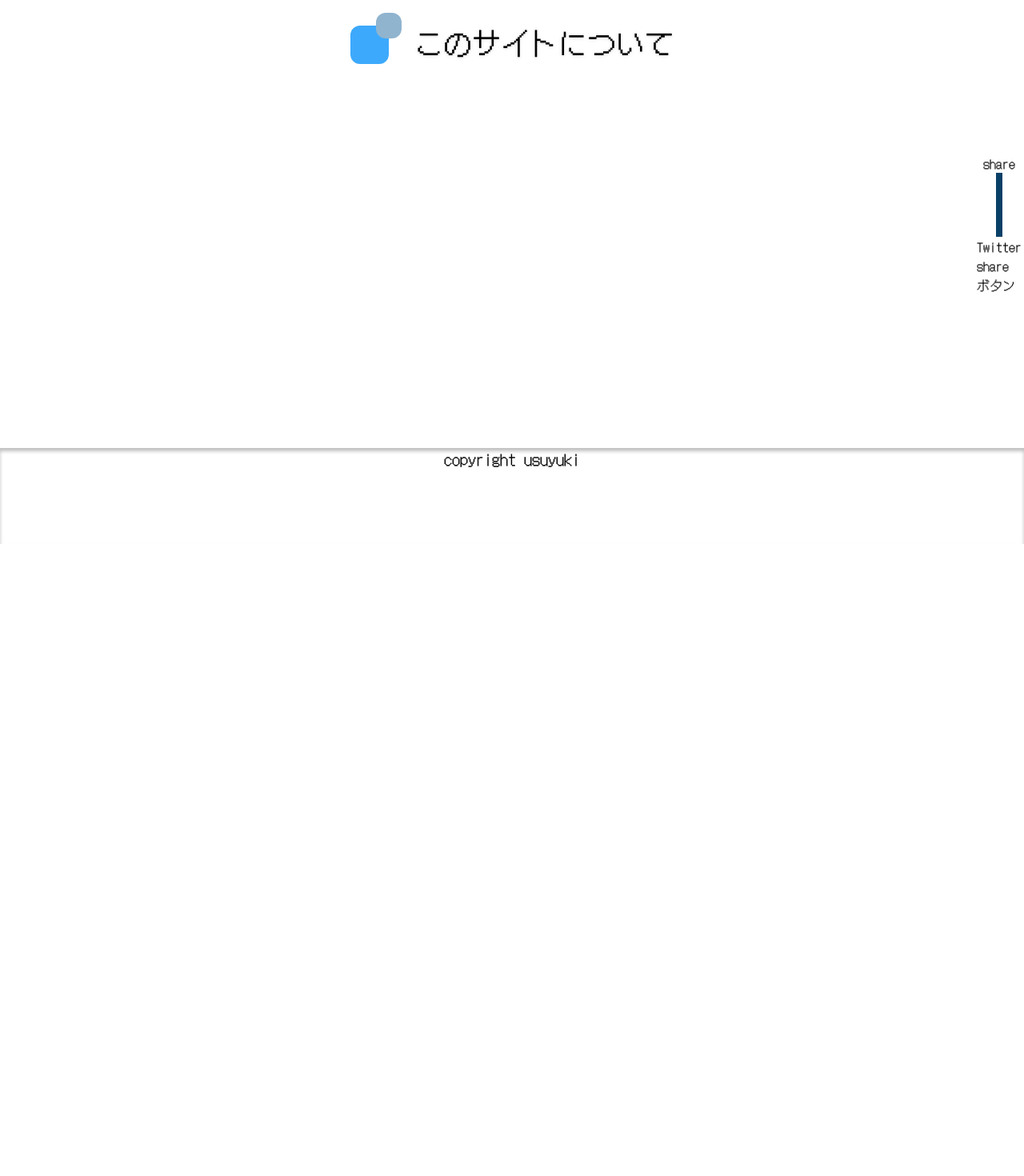
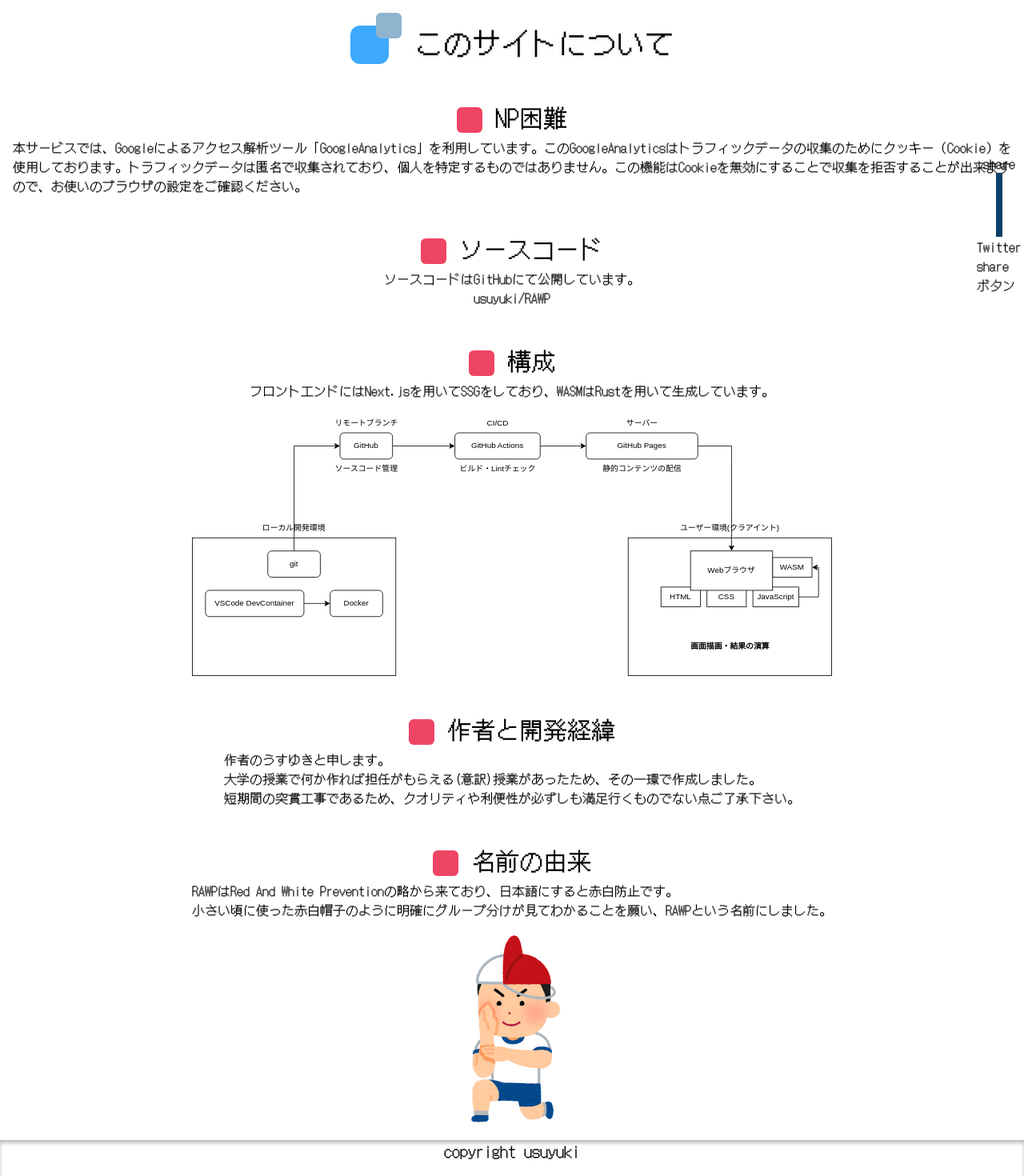
Before and after one commit to usuyuki/rawp, a Next.js app in the folder frontend/: page /aboutThisSite in a window 1280 px wide. Shown: the part 120-1590 px from the top of the page at 80% size. Before the commit the page ends 800 px from the top, so only its background shows below. Built offline with nearby package versions, Linux system fonts and the light colour scheme.

Commit message:
feat descriptionページとaboutThisSiteページンの整備

```diff
--- a/frontend/src/components/uiParts/Heading/DescribeH1.tsx
+++ b/frontend/src/components/uiParts/Heading/DescribeH1.tsx
@@ -9,7 +9,7 @@ const DescribeH1: NextPage<Props> = ({ heading }) => {
         <div className="my-8 flex items-center justify-center">
             <div>
                 <div className="relative mr-8 h-12 w-12 rounded-xl bg-primary">
-                    <div className="absolute -top-4 -right-4 h-8 w-8 rounded-xl bg-secondary"></div>
+                    <div className="absolute -top-4 -right-4 h-8 w-8 rounded-md bg-secondary"></div>
                 </div>
             </div>
             <h1 className="pb-2 text-4xl drop-shadow md:text-4xl">{heading}</h1>
--- a/frontend/src/components/uiParts/Heading/DescribeH3.tsx
+++ b/frontend/src/components/uiParts/Heading/DescribeH3.tsx
@@ -3,18 +3,15 @@ import type { NextPage } from 'next';
 
 type Props = {
     heading: string;
-    sub: string;
-    icon: string;
 };
 
-const DescribeH3: NextPage<Props> = ({ heading, sub, icon }) => {
+const DescribeH3: NextPage<Props> = ({ heading }) => {
     return (
-        <div className="mt-12 flex flex-col items-center justify-center">
+        <div className="mt-12 flex flex-col items-center">
             <div className="flex items-center justify-center">
-                <span className="material-symbols-outlined">{icon}</span>
+                <span className="mr-4 h-8 w-8 rounded-md bg-tertiary"></span>
                 <h3 className="pb-2 text-2xl md:text-3xl ">{heading}</h3>
             </div>
-            <p className="mt-2 text-sm ">{sub}</p>
         </div>
     );
 };
--- a/frontend/src/layouts/Header.tsx
+++ b/frontend/src/layouts/Header.tsx
@@ -3,7 +3,7 @@ import Link from 'next/link';
 import type { NextPage } from 'next';
 const Header: NextPage = () => {
     return (
-        <header className="sticky top-0 z-10 flex justify-around">
+        <header className="sticky top-0 z-10 flex flex-wrap justify-around">
             <Link href="/">
                 <p className="text-primary">トップ</p>
             </Link>
--- a/frontend/src/pages/aboutThisSite.tsx
+++ b/frontend/src/pages/aboutThisSite.tsx
@@ -1,4 +1,7 @@
+import Image from 'next/image';
+
 import DescribeH1 from '@/components/uiParts/Heading/DescribeH1';
+import DescribeH3 from '@/components/uiParts/Heading/DescribeH3';
 import Layout from '@/layouts/Layout';
 
 import type { NextPage } from 'next';
@@ -7,6 +10,59 @@ const AboutThisSite: NextPage = () => {
     return (
         <Layout title="このサイトについて">
             <DescribeH1 heading="このサイトについて" />
+            <DescribeH3 heading="NP困難" />
+            <p className="flex justify-center">
+                本サービスでは、Googleによるアクセス解析ツール「GoogleAnalytics」を利用しています。このGoogleAnalyticsはトラフィックデータの収集のためにクッキー（Cookie）を使用しております。トラフィックデータは匿名で収集されており、個人を特定するものではありません。この機能はCookieを無効にすることで収集を拒否することが出来ますので、お使いのブラウザの設定をご確認ください。
+            </p>
+            <DescribeH3 heading="ソースコード" />
+            <div className="flex flex-col items-center justify-center">
+                <p>ソースコードはGitHubにて公開しています。</p>
+                <a href="https://github.com/usuyuki/rawp" target="_blank" rel="noreferrer noopener">
+                    usuyuki/RAWP
+                </a>
+            </div>
+            <DescribeH3 heading="構成" />
+            <p className="flex justify-center">
+                フロントエンドにはNext.jsを用いてSSGをしており、WASMはRustを用いて生成しています。
+            </p>
+            <Image
+                className="mx-auto mt-4"
+                src="/img/description/rawpDiagram.svg"
+                alt="構成図"
+                width={800}
+                height={400}
+            />
+            <DescribeH3 heading="作者と開発経緯" />
+            <div className="flex justify-center">
+                <p>
+                    作者の
+                    <a
+                        href="https://twitter.com/usuyuki26"
+                        target="_blank"
+                        rel="noreferrer noopener"
+                    >
+                        うすゆき
+                    </a>
+                    と申します。
+                    <br />
+                    大学の授業で何か作れば担任がもらえる(意訳)授業があったため、その一環で作成しました。
+                    <br />
+                    短期間の突貫工事であるため、クオリティや利便性が必ずしも満足行くものでない点ご了承下さい。
+                </p>
+            </div>
+            <DescribeH3 heading="名前の由来" />
+            <p className="flex justify-center">
+                RAWPはRed And White Preventionの略から来ており、日本語にすると赤白防止です。
+                <br />
+                小さい頃に使った赤白帽子のように明確にグループ分けが見てわかることを願い、RAWPという名前にしました。
+            </p>
+            <Image
+                className="mx-auto mt-4"
+                src="/img/description/taiikuBoushiTate.png"
+                alt="赤白帽子"
+                width={200}
+                height={200}
+            />
         </Layout>
     );
 };
--- a/frontend/src/pages/description.tsx
+++ b/frontend/src/pages/description.tsx
@@ -1,4 +1,5 @@
 import DescribeH1 from '@/components/uiParts/Heading/DescribeH1';
+import DescribeH2 from '@/components/uiParts/Heading/DescribeH2';
 import Layout from '@/layouts/Layout';
 
 import type { NextPage } from 'next';
@@ -7,7 +8,30 @@ const DescriptionPage: NextPage = () => {
     return (
         <Layout title="仕組み">
             <DescribeH1 heading="仕組み" />
-            <p className="text-center">ここに仕組みの説明を入れる</p>
+            <DescribeH2 heading="NP困難" />
+            <p className="flex justify-center">
+                複数回のグループ分けで重複を減らしながら行うのはNP困難と呼ばれます。
+                <br />
+                複数地点を最適に結ぶ経路を考えるセールスマン巡回問題と同じ最適化問題の一種です。
+                <br />
+                多くの組み合わせがある中で、そのすべてを検証するのはコンピュータでも天文学的な時間を要することが知られています。
+                <br />
+                そこですべてを検証して厳密でベストな結果を求めるのではなく、ある程度良いベターな結果を求めるのが一般的な手法です。
+            </p>
+            <DescribeH2 heading="焼きなまし法" />
+            <p className="flex justify-center">
+                RAWPでは焼きなまし法を用いることで、複数回の重複の少ないグループ分けを実現します。
+                <br />
+                焼きなましとは金属材料を熱した後で徐々に冷やし、結晶を成長させてその欠陥を減らす作業のことで、これをアルゴリズムとして再現したのが焼きなまし法になります。
+            </p>
+            <DescribeH2 heading="WebAssembly" />
+            <p className="flex justify-center">
+                WebAssemblyはモダンブラウザで動くパフォーマンスの高い言語です。
+                <br />
+                RAWPではJavaScriptと組み合わせてWebAssemblyを用いることで高いパフォーマンスを実現しています。
+                <br />
+                お使いのデバイスで演算を行うため、入力した情報をサーバー側に送信することなく処理が行なえます。
+            </p>
         </Layout>
     );
 };
```
Also changed, not shown: frontend/public/img/description/rawpDiagram.svg (renamed from frontend/public/img/description/rawp構成図.svg), frontend/public/img/description/taiikuBoushiTate.png (added).
